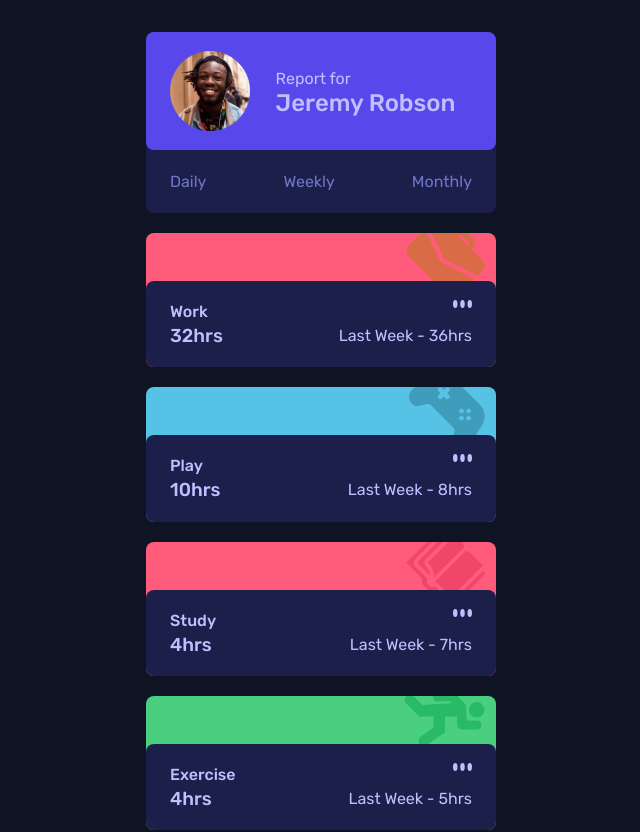
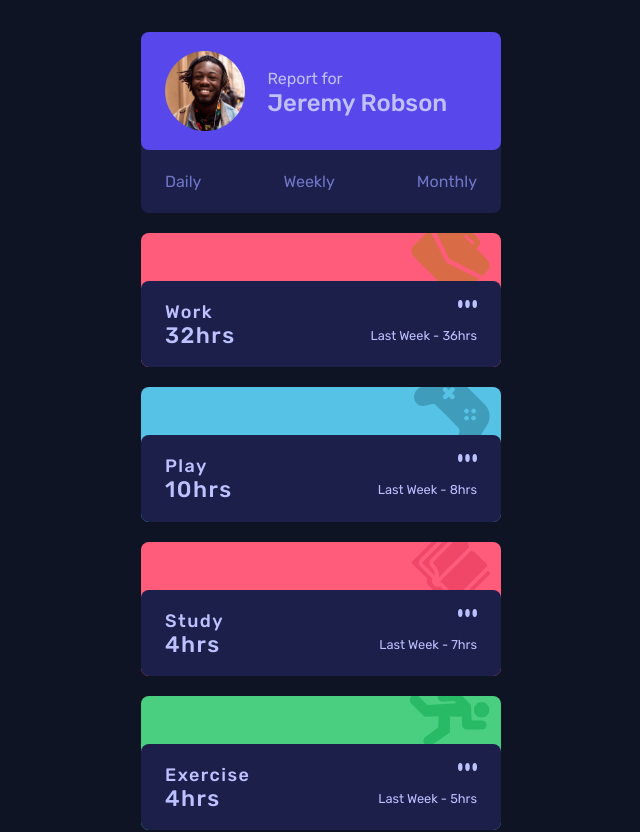
Before and after one commit to ahmad-cod/tt-dashboard, a React (Vite) app: page / in a window 1280 px wide. Shown: the top 832 px of the page, without its empty margins (319-959 px from the left). Built offline with nearby package versions, Linux system fonts and the light colour scheme.

Commit message:
Fit typography for hrs

```diff
--- a/src/App.css
+++ b/src/App.css
@@ -30,21 +30,17 @@ img {
   max-width: 100%;
 }
 #root {
-  max-width: 1280px;
+  max-width: 1440px;
   margin: 0 auto;
   padding: 2rem;
-  /* text-align: center; */
   font-family: 'Rubik', sans-serif;
 }
 ul {
   list-style: none;
 }
-li {
-  color: var(--Desaturated-blue);
-}
 a {
   text-decoration: inherit;
-  color: inherit;
+  color: var(--Desaturated-blue);
 }
 a:hover {
   color: white;
@@ -66,7 +62,7 @@ a[active] {
 }
 .container {
   padding: 1.2rem 1.5rem;
-  max-width: 350px;
+  max-width: 360px;
   margin: 0 auto;
   border-radius: 0.5rem;
 }
@@ -75,7 +71,7 @@ a[active] {
 .hero-image {
   width: 80px;
   height: 80px;
-  margin-right: 1.6rem;
+  margin-right: 1.4rem;
 }
 .hero {
   background-color: var(--Blue);
@@ -89,6 +85,16 @@ a[active] {
 .iconImg {
   width: 1.2rem;
   height: 0.5rem;
+}
+h3 {
+  font-size: var(--titles-size, 1.2rem);
+  letter-spacing: 0.09rem;
+}
+.small-txt {
+  font-size: 0.8rem;
+}
+.large-txt {
+  font-size: 1.4rem;
 }
 .activity {
   background-color: var(--Dark-blue);
--- a/src/components/Activities.jsx
+++ b/src/components/Activities.jsx
@@ -34,12 +34,12 @@ function Activity(props) {
     return (<div className="activity-container container" id={idName}>
                 <div className="activity container">
                     <div className="flex space-between">
-                        <h4>{title}</h4>
+                        <h3>{title}</h3>
                         <img className="iconImg" src={ellipsisIcon} alt="" />
                     </div>
                     <div className="activity-details flex space-between">
-                        <h3>{editHour(current)}</h3>
-                        <p>
+                        <h3 className="large-txt">{editHour(current)}</h3>
+                        <p className="small-txt">
                         {previousText} - {editHour(previous)}
                         </p>
                     </div>
--- a/src/index.css
+++ b/src/index.css
@@ -2,6 +2,7 @@
   padding: 0;
   margin: 0;
   box-sizing: border-box;
+  font-family: inherit;
   transition: all .3s ease-in-out;
 }
 :root {
```
